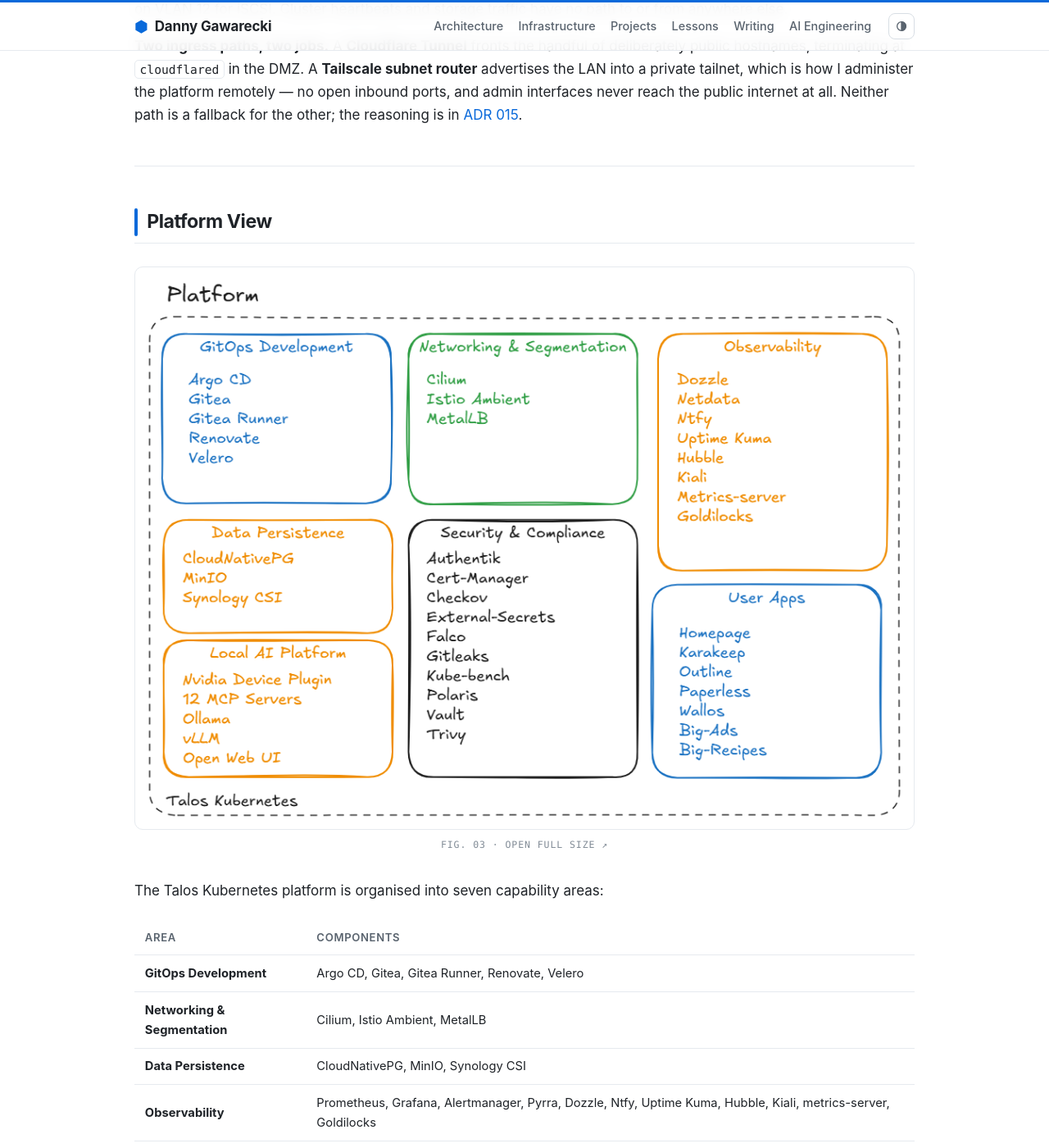
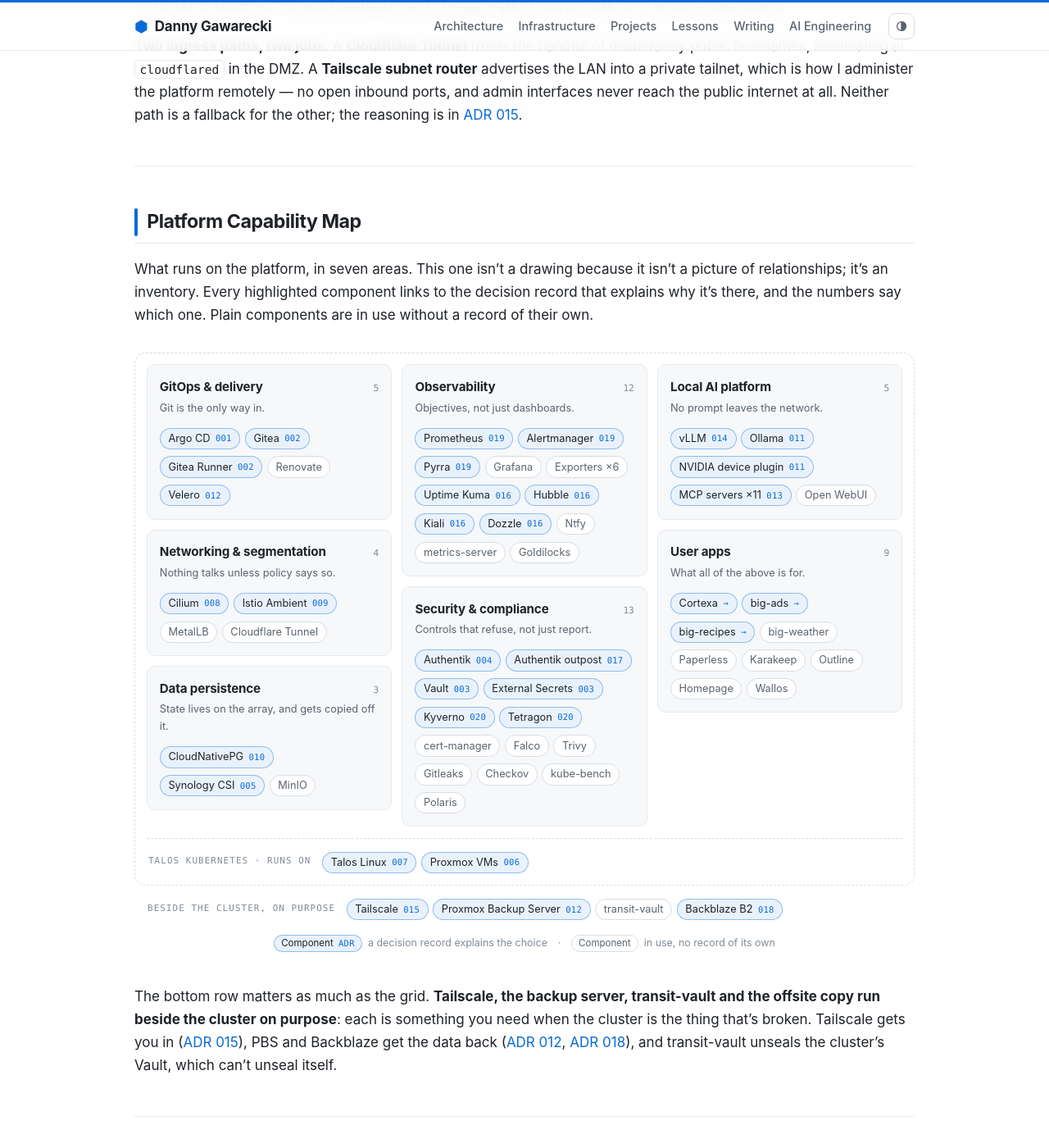
Before and after one commit to dannygawarecki/homelab-architecture, a Jekyll site: the page built from architecture/diagrams/README.md, in a window 1280 px wide and 1400 px high, scrolled down 3520 px. Shown: the whole window at 82% size. Built offline with Jekyll 4.4.1, drawn with Linux system fonts in a browser that asks for light colours; some of the changed text lies outside the part shown.

Commit message:
Replace the platform-view image with a built-in capability map
The platform view was an inventory drawn as a picture: no relationships,
stale on every change, unreadable on a phone, blind to dark mode. It's now
rendered from _data/platform.yml by _includes/platform-map.html:

- Seven area cards with components as chips; a chip with an ADR behind it
  links to that record and shows its number, apps link to project pages
- A "runs on" footer (Talos, Proxmox VMs) inside the cluster frame, and a
  "beside the cluster, on purpose" row: Tailscale, PBS, transit-vault, B2
- Used on the homepage and the diagrams page; markdown pages drop it in
  with an <!-- platform-map --> marker that page.html replaces, so the
  file still reads cleanly on GitHub, where a gh-only table stands in
- Chip classes are .pchip, clear of the ADR index's existing .chip

The architecture hub thumbnail is now physical-architecture-v2, and the
root README gets a matching table. platform-view-v3.png removed.

Co-Authored-By: Claude Opus 5.5 <noreply@anthropic.com>

```diff
--- /dev/null
+++ b/_data/platform.yml
@@ -0,0 +1,100 @@
+# The platform capability map, rendered by _includes/platform-map.html on the
+# homepage and the diagrams page. Edit here; both update.
+#
+# Each item takes one of:
+#   adr: <number>   links to that decision record and marks the chip as decided
+#   url: <path>     links to a page on this site (projects, mostly)
+#   note: <text>    hover text for a plain chip
+# Order within an area is the order shown.
+
+areas:
+  - name: GitOps & delivery
+    blurb: Git is the only way in.
+    items:
+      - { name: Argo CD, adr: 1 }
+      - { name: Gitea, adr: 2 }
+      - { name: Gitea Runner, adr: 2 }
+      - { name: Renovate }
+      - { name: Velero, adr: 12 }
+
+  - name: Networking & segmentation
+    blurb: Nothing talks unless policy says so.
+    items:
+      - { name: Cilium, adr: 8 }
+      - { name: Istio Ambient, adr: 9 }
+      - { name: MetalLB }
+      - { name: Cloudflare Tunnel, note: "The only public ingress; cloudflared runs in the DMZ" }
+
+  - name: Data persistence
+    blurb: State lives on the array, and gets copied off it.
+    items:
+      - { name: CloudNativePG, adr: 10 }
+      - { name: Synology CSI, adr: 5 }
+      - { name: MinIO }
+
+  - name: Observability
+    blurb: Objectives, not just dashboards.
+    items:
+      - { name: Prometheus, adr: 19 }
+      - { name: Alertmanager, adr: 19 }
+      - { name: Pyrra, adr: 19 }
+      - { name: Grafana }
+      - { name: Exporters ×6, note: "Proxmox, PBS, Synology SNMP, UniFi, GPU, and blackbox probes" }
+      - { name: Uptime Kuma, adr: 16 }
+      - { name: Hubble, adr: 16 }
+      - { name: Kiali, adr: 16 }
+      - { name: Dozzle, adr: 16 }
+      - { name: Ntfy }
+      - { name: metrics-server }
+      - { name: Goldilocks }
+
+  - name: Security & compliance
+    blurb: Controls that refuse, not just report.
+    items:
+      - { name: Authentik, adr: 4 }
+      - { name: Authentik outpost, adr: 17 }
+      - { name: Vault, adr: 3 }
+      - { name: External Secrets, adr: 3 }
+      - { name: Kyverno, adr: 20 }
+      - { name: Tetragon, adr: 20 }
+      - { name: cert-manager }
+      - { name: Falco }
+      - { name: Trivy }
+      - { name: Gitleaks }
+      - { name: Checkov }
+      - { name: kube-bench }
+      - { name: Polaris }
+
+  - name: Local AI platform
+    blurb: No prompt leaves the network.
+    items:
+      - { name: vLLM, adr: 14 }
+      - { name: Ollama, adr: 11 }
+      - { name: NVIDIA device plugin, adr: 11 }
+      - { name: MCP servers ×11, adr: 13 }
+      - { name: Open WebUI }
+
+  - name: User apps
+    blurb: What all of the above is for.
+    items:
+      - { name: Cortexa, url: /projects/cortexa/ }
+      - { name: big-ads, url: /projects/big-ads/ }
+      - { name: big-recipes, url: /projects/big-recipes/ }
+      - { name: big-weather }
+      - { name: Paperless }
+      - { name: Karakeep }
+      - { name: Outline }
+      - { name: Homepage }
+      - { name: Wallos }
+
+# The dashed frame's footer: what the cluster itself stands on.
+runs_on:
+  - { name: Talos Linux, adr: 7 }
+  - { name: Proxmox VMs, adr: 6 }
+
+# Outside the frame, on purpose: things that must keep working when the cluster doesn't.
+beside:
+  - { name: Tailscale, adr: 15, note: "LXC on pve-3" }
+  - { name: Proxmox Backup Server, adr: 12 }
+  - { name: transit-vault, note: "LXC on pve-1 that auto-unseals the cluster's Vault" }
+  - { name: Backblaze B2, adr: 18 }
--- /dev/null
+++ b/_includes/platform-chip.html
@@ -0,0 +1,11 @@
+{%- assign c = include.item -%}
+{%- if c.adr -%}
+{%- assign c_idx = c.adr | minus: 1 -%}
+{%- assign c_page = include.adrs[c_idx] -%}
+{%- assign c_num = c.adr | prepend: "00" | slice: -3, 3 -%}
+<li><a class="pchip pchip-adr" href="{{ c_page.url | relative_url }}" title="{{ c_page.title | escape }}{% if c.note %} · {{ c.note | escape }}{% endif %}">{{ c.name }}<span class="pchip-ref">{{ c_num }}</span></a></li>
+{%- elsif c.url -%}
+<li><a class="pchip pchip-link" href="{{ c.url | relative_url }}"{% if c.note %} title="{{ c.note | escape }}"{% endif %}>{{ c.name }}<span class="pchip-arrow" aria-hidden="true">&rarr;</span></a></li>
+{%- else -%}
+<li><span class="pchip"{% if c.note %} title="{{ c.note | escape }}" tabindex="0"{% endif %}>{{ c.name }}</span></li>
+{%- endif -%}
--- /dev/null
+++ b/_includes/platform-map.html
@@ -0,0 +1,39 @@
+{%- comment -%}
+  Platform capability map, from _data/platform.yml.
+  A chip with an ADR behind it links there and shows the record's number;
+  one with a url links to that page; anything else is plain.
+  Kept free of blank lines and indentation so it survives inside markdown.
+{%- endcomment -%}
+{%- assign pm_adrs = site.pages | where_exp: "p", "p.path contains 'architecture/decisions/0'" | sort: "path" -%}
+<figure class="pmap" aria-label="Platform capability map">
+<div class="pmap-frame">
+<div class="pmap-grid">
+{%- for area in site.data.platform.areas %}
+<section class="pmap-area">
+<h3 class="pmap-name">{{ area.name }}<span class="pmap-count">{{ area.items.size }}</span></h3>
+<p class="pmap-blurb">{{ area.blurb }}</p>
+<ul class="pmap-chips">
+{%- for item in area.items -%}{%- include platform-chip.html item=item adrs=pm_adrs -%}{%- endfor -%}
+</ul>
+</section>
+{%- endfor %}
+</div>
+<div class="pmap-base">
+<span class="pmap-base-label">Talos Kubernetes · runs on</span>
+<ul class="pmap-chips">
+{%- for item in site.data.platform.runs_on -%}{%- include platform-chip.html item=item adrs=pm_adrs -%}{%- endfor -%}
+</ul>
+</div>
+</div>
+<div class="pmap-beside">
+<span class="pmap-base-label">Beside the cluster, on purpose</span>
+<ul class="pmap-chips">
+{%- for item in site.data.platform.beside -%}{%- include platform-chip.html item=item adrs=pm_adrs -%}{%- endfor -%}
+</ul>
+</div>
+<figcaption class="pmap-legend">
+<span class="pchip pchip-adr pchip-demo">Component<span class="pchip-ref">ADR</span></span> a decision record explains the choice
+<span class="pmap-legend-sep">·</span>
+<span class="pchip pchip-demo">Component</span> in use, no record of its own
+</figcaption>
+</figure>
--- a/_layouts/page.html
+++ b/_layouts/page.html
@@ -10,5 +10,14 @@ layout: default
   </header>
   {% endif %}
 
-  {{ content }}
+  {%- comment -%}
+    A markdown page drops in the capability map with an HTML comment marker,
+    which GitHub's renderer hides — so the same file still reads cleanly there.
+  {%- endcomment -%}
+  {%- if content contains '<!-- platform-map -->' -%}
+    {%- capture platform_map -%}{% include platform-map.html %}{%- endcapture -%}
+    {{ content | replace: '<!-- platform-map -->', platform_map }}
+  {%- else -%}
+    {{ content }}
+  {%- endif %}
 </article>
--- a/architecture/README.md
+++ b/architecture/README.md
@@ -4,8 +4,8 @@ eyebrow: Platform
 summary: The diagrams that describe the platform, and the decision records that explain why it looks the way it does.
 permalink: /architecture/
 layout: architecture
-diagram_count: 5
-diagram_thumb: /images/platform-view-v3.png
+diagram_count: 4
+diagram_thumb: /images/physical-architecture-v2.png
 ---
 
 <p class="gh-only">Two parts: the <a href="./diagrams/">diagrams</a> (physical layout, network trust zones, platform capability map, delivery and inference flows) and the <a href="./decisions/">architecture decision records</a> below.</p>
--- a/architecture/diagrams/README.md
+++ b/architecture/diagrams/README.md
@@ -50,25 +50,27 @@ The two unrouted VLANs never touch the firewall at all. Instead, the machines th
 
 ---
 
-## Platform View
+## Platform Capability Map
 
-[![Platform View](../../images/platform-view-v3.png)](../../images/platform-view-v3.png)
+What runs on the platform, in seven areas. This one isn't a drawing because it isn't a picture of relationships; it's an inventory. Every highlighted component links to the decision record that explains why it's there, and the numbers say which one. Plain components are in use without a record of their own.
 
-The Talos Kubernetes platform is organised into seven capability areas:
+<!-- platform-map -->
+
+<div class="gh-only" markdown="1">
 
 | Area | Components |
 |---|---|
-| **GitOps Development** | Argo CD, Gitea, Gitea Runner, Renovate, Velero |
-| **Networking & Segmentation** | Cilium, Istio Ambient, MetalLB |
-| **Data Persistence** | CloudNativePG, MinIO, Synology CSI |
-| **Observability** | Prometheus, Grafana, Alertmanager, Pyrra, Dozzle, Ntfy, Uptime Kuma, Hubble, Kiali, metrics-server, Goldilocks |
-| **Security & Compliance** | Authentik, Cert-Manager, Checkov, External-Secrets, Falco, Gitleaks, Kube-bench, Kyverno, Polaris, Tetragon, Trivy, Vault |
-| **Local AI Platform** | Nvidia Device Plugin, 11 MCP Servers, Ollama, vLLM, Open Web UI |
-| **User Apps** | Homepage, Karakeep, Outline, Paperless, Wallos, big-ads, big-recipes, big-weather, Cortexa |
+| **GitOps & delivery** | Argo CD, Gitea, Gitea Runner, Renovate, Velero |
+| **Networking & segmentation** | Cilium, Istio Ambient, MetalLB, Cloudflare Tunnel |
+| **Data persistence** | CloudNativePG, Synology CSI, MinIO |
+| **Observability** | Prometheus, Alertmanager, Pyrra, Grafana, six exporters, Uptime Kuma, Hubble, Kiali, Dozzle, Ntfy, metrics-server, Goldilocks |
+| **Security & compliance** | Authentik (and its outpost), Vault, External Secrets, Kyverno, Tetragon, cert-manager, Falco, Trivy, Gitleaks, Checkov, kube-bench, Polaris |
+| **Local AI platform** | vLLM, Ollama, NVIDIA device plugin, 11 MCP servers, Open WebUI |
+| **User apps** | Cortexa, big-ads, big-recipes, big-weather, Paperless, Karakeep, Outline, Homepage, Wallos |
 
-One thing this map deliberately does *not* show: the **Tailscale subnet router**, absent because it runs in an LXC beside the cluster rather than on it — that separation is the whole point of [ADR 015](../decisions/015-tailscale-remote-access/).
+</div>
 
-*The image predates October 2026. It doesn't yet show the metrics stack ([ADR 019](../decisions/019-metrics-and-slos/)), Kyverno and Tetragon ([ADR 020](../decisions/020-signed-images-runtime-enforcement/)), or [Cortexa](../../projects/cortexa/), which now runs in the cluster. It still shows Netdata, which was retired in November, and counts twelve MCP servers, one more than now run. The table above is current.*
+The bottom row matters as much as the grid. **Tailscale, the backup server, transit-vault and the offsite copy run beside the cluster on purpose**: each is something you need when the cluster is the thing that's broken. Tailscale gets you in ([ADR 015](../decisions/015-tailscale-remote-access/)), PBS and Backblaze get the data back ([ADR 012](../decisions/012-layered-backup-strategy/), [ADR 018](../decisions/018-offsite-backup/)), and transit-vault unseals the cluster's Vault, which can't unseal itself.
 
 ---
 
--- a/assets/css/site.css
+++ b/assets/css/site.css
@@ -748,3 +748,58 @@ pre code { background: none; border: 0; padding: 0; font-size: inherit; }
 .signup-note {
   margin-top: .7rem; font-size: .82rem; color: var(--text-mute);
 }
+
+/* ---------- platform capability map (_includes/platform-map.html) ---------- */
+.pmap { margin: 2rem 0 2.5rem; }
+.pmap-frame {
+  border: 1px dashed var(--line); border-radius: calc(var(--radius) + 4px);
+  padding: .85rem .85rem .9rem;
+}
+.pmap-grid { columns: 3 16rem; column-gap: .75rem; }
+.pmap-area {
+  display: inline-block; width: 100%; break-inside: avoid;
+  margin: 0 0 .75rem; padding: .85rem .95rem .95rem;
+  background: var(--bg-soft); border: 1px solid var(--line-soft); border-radius: var(--radius);
+}
+.pmap .pmap-name {
+  display: flex; justify-content: space-between; align-items: baseline; gap: .5rem;
+  margin: 0; font-size: .95rem; font-weight: 700; color: var(--text); letter-spacing: -0.01em;
+}
+.pmap-count { font-family: var(--mono); font-size: .7rem; font-weight: 500; color: var(--text-mute); }
+.pmap .pmap-blurb { margin: .15rem 0 .7rem; font-size: .8rem; color: var(--text-dim); }
+.pmap-chips { list-style: none; margin: 0; padding: 0; display: flex; flex-wrap: wrap; gap: .35rem; }
+.pmap .pmap-chips li { margin: 0; }
+
+.pchip {
+  display: inline-flex; align-items: center; gap: .4rem;
+  padding: .26rem .6rem; border-radius: 999px;
+  font-size: .8rem; line-height: 1.25; white-space: nowrap;
+  color: var(--text-dim); background: var(--bg); border: 1px solid var(--line);
+}
+.pchip-adr, .pchip-link {
+  color: var(--text);
+  background: color-mix(in srgb, var(--accent) 9%, var(--bg));
+  border-color: color-mix(in srgb, var(--accent) 40%, transparent);
+}
+.pchip-ref, .pchip-arrow { font-family: var(--mono); font-size: .66rem; color: var(--accent); letter-spacing: .02em; }
+.pmap a.pchip { transition: border-color .15s ease, color .15s ease; }
+.pmap a.pchip:hover, .pmap a.pchip:focus-visible { border-color: var(--accent); color: var(--accent); text-decoration: none; }
+.pmap span.pchip[title] { cursor: help; }
+
+.pmap-base, .pmap-beside { display: flex; flex-wrap: wrap; align-items: center; gap: .55rem .85rem; }
+.pmap-base { margin-top: .1rem; padding: .8rem .15rem 0; border-top: 1px dashed var(--line); }
+.pmap-beside { margin-top: .8rem; padding: 0 1rem; }
+.pmap-base-label {
+  font-family: var(--mono); font-size: .68rem; letter-spacing: .1em;
+  text-transform: uppercase; color: var(--text-mute);
+}
+.pmap-legend {
+  display: flex; flex-wrap: wrap; justify-content: center; align-items: center; gap: .45rem;
+  margin-top: 1.1rem; font-size: .78rem; color: var(--text-mute);
+}
+.pmap-legend-sep { margin: 0 .35rem; }
+.pchip-demo { pointer-events: none; font-size: .72rem; padding: .15rem .5rem; }
+@media (max-width: 640px) {
+  .pmap-frame { padding: .6rem; }
+  .pmap-beside { padding: 0 .25rem; }
+}
```
Also changed, not shown: index.html (+4 -5 lines), README.md, images/platform-view-v3.png (deleted).
